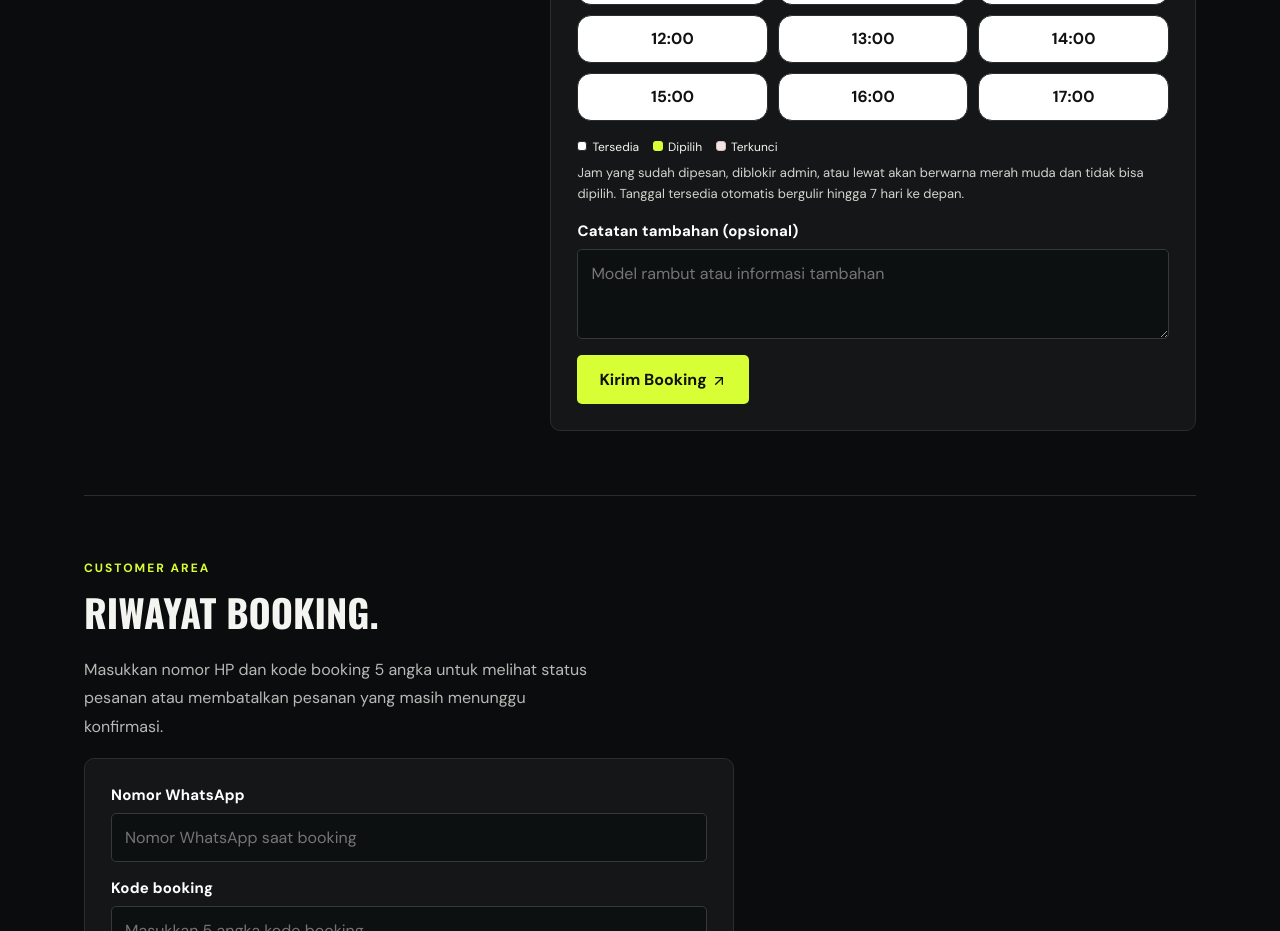
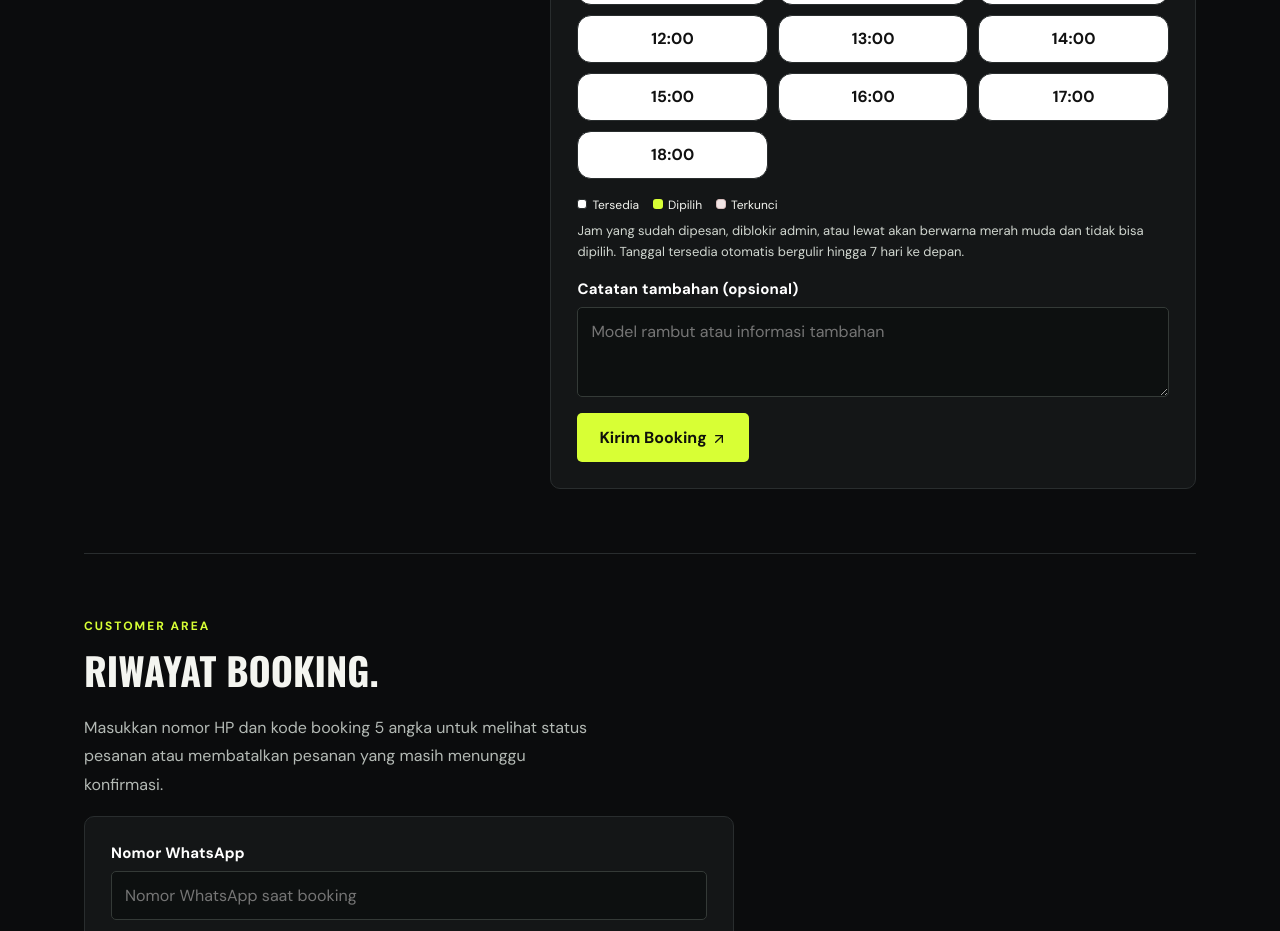
Before and after one commit to toplesanjay4-cell/ride-n-cut-barberhome, a Next.js app: page / in a window 1280 px wide. Shown: the part 1900-2831 px from the top of the page. Built offline with nearby package versions, Linux system fonts and the light colour scheme; no server answers; the database is empty.

Commit message:
Set customer booking hours to 09:00–18:00

```diff
--- a/app/page.tsx
+++ b/app/page.tsx
@@ -6,7 +6,7 @@ type Barber = { id: string; name: string };
 type CustomerBooking={id:string;customer_name:string;start_at:string;status:string;notes:string|null;barber_name:string|null};
 type ScheduleConfig={open_time:string;close_time:string;slot_interval:number;weekly_days_off:number[];blocked_dates:string[];blocked_times:string[]};
 type SiteSettings = { brand_name:string; hero_title:string; hero_subtitle:string; accent_color:string; services:{name:string;description:string}[]; schedule_config?:ScheduleConfig };
-const defaultSchedule:ScheduleConfig={open_time:"08:00",close_time:"21:00",slot_interval:60,weekly_days_off:[],blocked_dates:[],blocked_times:[]};
+const defaultSchedule:ScheduleConfig={open_time:"09:00",close_time:"18:00",slot_interval:60,weekly_days_off:[],blocked_dates:[],blocked_times:[]};
 const defaultSettings:SiteSettings={brand_name:"RIDE N CUT.",hero_title:"YOUR CUT. YOUR PLACE.",hero_subtitle:"Potong rambut jadi lebih praktis. Pilih barber, tentukan jadwal, dan kami datang ke alamat Anda.",accent_color:"#d8ff35",services:[{name:"Personal Barber",description:"Pilih barber yang tersedia sesuai preferensi Anda."},{name:"Jadwal Teratur",description:"Satu sesi booking berlangsung selama 60 menit."},{name:"Datang ke Lokasi",description:"Masukkan alamat lengkap agar barber mudah menemukan Anda."}]};
 export default function Home() {
  const [barbers,setBarbers]=useState<Barber[]>([]); const [settings,setSettings]=useState<SiteSettings>(defaultSettings); const [schedule,setSchedule]=useState<ScheduleConfig>(defaultSchedule); const [loading,setLoading]=useState(true); const [message,setMessage]=useState(""); const [bookingSuccess,setBookingSuccess]=useState(false); const [loadError,setLoadError]=useState(""); const [bookedTimes,setBookedTimes]=useState<string[]>([]); const [todayKey,setTodayKey]=useState(()=>new Date().toLocaleDateString("en-CA"));
@@ -18,7 +18,7 @@ export default function Home() {
  async function findCustomerBookings(e:React.FormEvent<HTMLFormElement>){e.preventDefault();if(!supabase)return;setHistoryLoading(true);setHistoryMessage("");setCustomerBookings([]);const {data,error}=await supabase.rpc("customer_booking_history",{p_phone:historyPhone.trim(),p_code:historyCode.trim().toUpperCase()});setHistoryLoading(false);if(error){setHistoryMessage("Riwayat belum bisa dimuat. Coba lagi atau hubungi admin.");return;}setCustomerBookings((data||[]) as CustomerBooking[]);if(!data?.length)setHistoryMessage("Booking tidak ditemukan. Periksa nomor WhatsApp dan kode booking.");}
  async function cancelCustomerBooking(id:string){if(!supabase||!window.confirm("Yakin ingin membatalkan booking ini?"))return;setHistoryLoading(true);const {data,error}=await supabase.rpc("customer_cancel_booking",{p_phone:historyPhone.trim(),p_code:historyCode.trim().toUpperCase(),p_booking_id:id});setHistoryLoading(false);if(error||!data){setHistoryMessage("Booking gagal dibatalkan. Mungkin statusnya sudah berubah.");return;}setHistoryMessage("Booking berhasil dibatalkan.");await supabase.rpc("customer_booking_history",{p_phone:historyPhone.trim(),p_code:historyCode.trim().toUpperCase()}).then(({data})=>setCustomerBookings((data||[]) as CustomerBooking[]));}
  const statusLabel=(s:string)=>s==="pending"?"Menunggu konfirmasi":s==="confirmed"?"Dikonfirmasi":s==="cancelled"?"Dibatalkan":s==="completed"?"Selesai":s;
- const minDate=todayKey;const maxDate=(()=>{const d=new Date(minDate+"T00:00:00");d.setDate(d.getDate()+6);return `${d.getFullYear()}-${String(d.getMonth()+1).padStart(2,"0")}-${String(d.getDate()).padStart(2,"0")}`;})();const selectedDate=new Date((form.date||minDate)+"T00:00:00");const dateClosed=schedule.weekly_days_off.includes(selectedDate.getDay())||schedule.blocked_dates.includes(form.date);const availableTimes=Array.from({length:9},(_,i)=>String(9+i).padStart(2,"0")+":00" );
+ const minDate=todayKey;const maxDate=(()=>{const d=new Date(minDate+"T00:00:00");d.setDate(d.getDate()+6);return `${d.getFullYear()}-${String(d.getMonth()+1).padStart(2,"0")}-${String(d.getDate()).padStart(2,"0")}`;})();const selectedDate=new Date((form.date||minDate)+"T00:00:00");const dateClosed=schedule.weekly_days_off.includes(selectedDate.getDay())||schedule.blocked_dates.includes(form.date);const availableTimes=Array.from({length:10},(_,i)=>String(9+i).padStart(2,"0")+":00" );
  useEffect(()=>{async function loadBooked(){if(!supabase||!form.date||!form.barber_id){setBookedTimes([]);return;}const from=new Date(form.date+"T00:00:00");const to=new Date(form.date+"T23:59:59.999");const {data,error}=await supabase.from("bookings").select("start_at").eq("barber_id",form.barber_id).neq("status","cancelled").gte("start_at",from.toISOString()).lte("start_at",to.toISOString());if(!error)setBookedTimes((data||[]).map(x=>{const d=new Date(x.start_at);return String(d.getHours()).padStart(2,"0")+":"+String(d.getMinutes()).padStart(2,"0");}));}loadBooked();},[form.date,form.barber_id]);
  return <main style={{"--accent":settings.accent_color} as React.CSSProperties}><div className="shell"><header className="topbar"><a className="brand" href="#">{settings.brand_name.replace(/ CUT\.?$/i,"")} <span>{settings.brand_name.match(/CUT\.?$/i)?.[0]||"CUT."}</span></a><nav className="navlinks"><a href="#layanan">LAYANAN</a><a href="#booking">BOOKING</a><a href="#riwayat">RIWAYAT</a><a href="#kontak">KONTAK</a></nav><a className="pill" href="#booking">BOOK YOUR CUT</a></header>
  <section className="hero"><div><div className="kicker">BARBER HOME SERVICE · EST. 2026</div><h1>{settings.hero_title.split(/\s+/).slice(0,2).join(" ")}<br/><em>{settings.hero_title.split(/\s+/).slice(2).join(" ")}</em></h1><p className="lead">{settings.hero_subtitle}</p><div className="actions"><a className="btn" href="#booking">Booking Sekarang <ArrowUpRight size={17} style={{verticalAlign:"middle"}}/></a><a className="btn secondary" href="#layanan">Kenali Layanan</a></div></div><div className="hero-card"><div className="card-top"><span>RIDE N CUT BARBERHOME</span><span>EST. 2026</span></div><div className="card-mark">R<span style={{color:"var(--accent)"}}>N</span>C.</div><div className="card-bottom">BARBER HOME SERVICE<br/>CLEAN CUTS. GOOD ENERGY.<br/>AT YOUR DOOR.</div></div></section>
```
